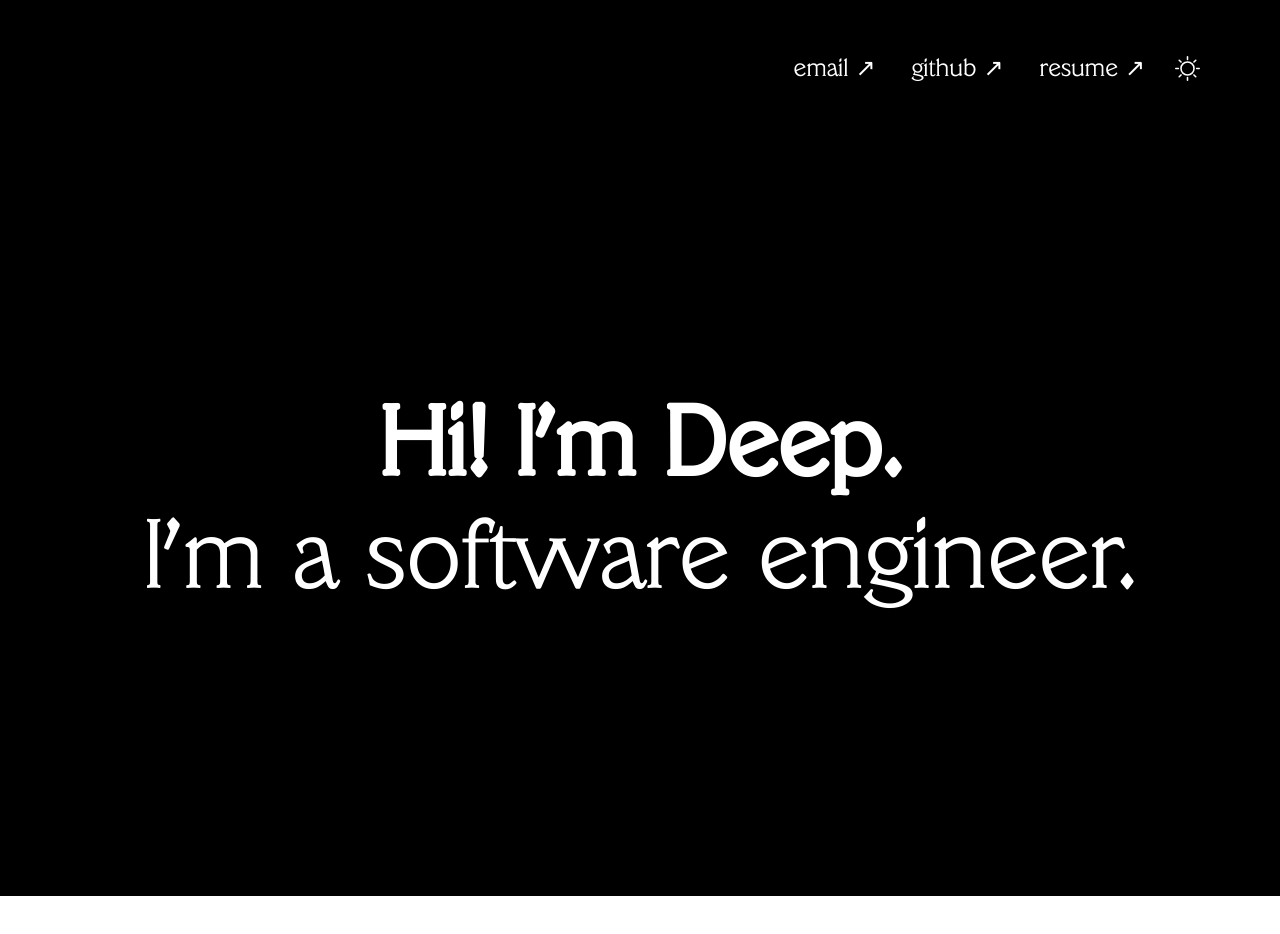
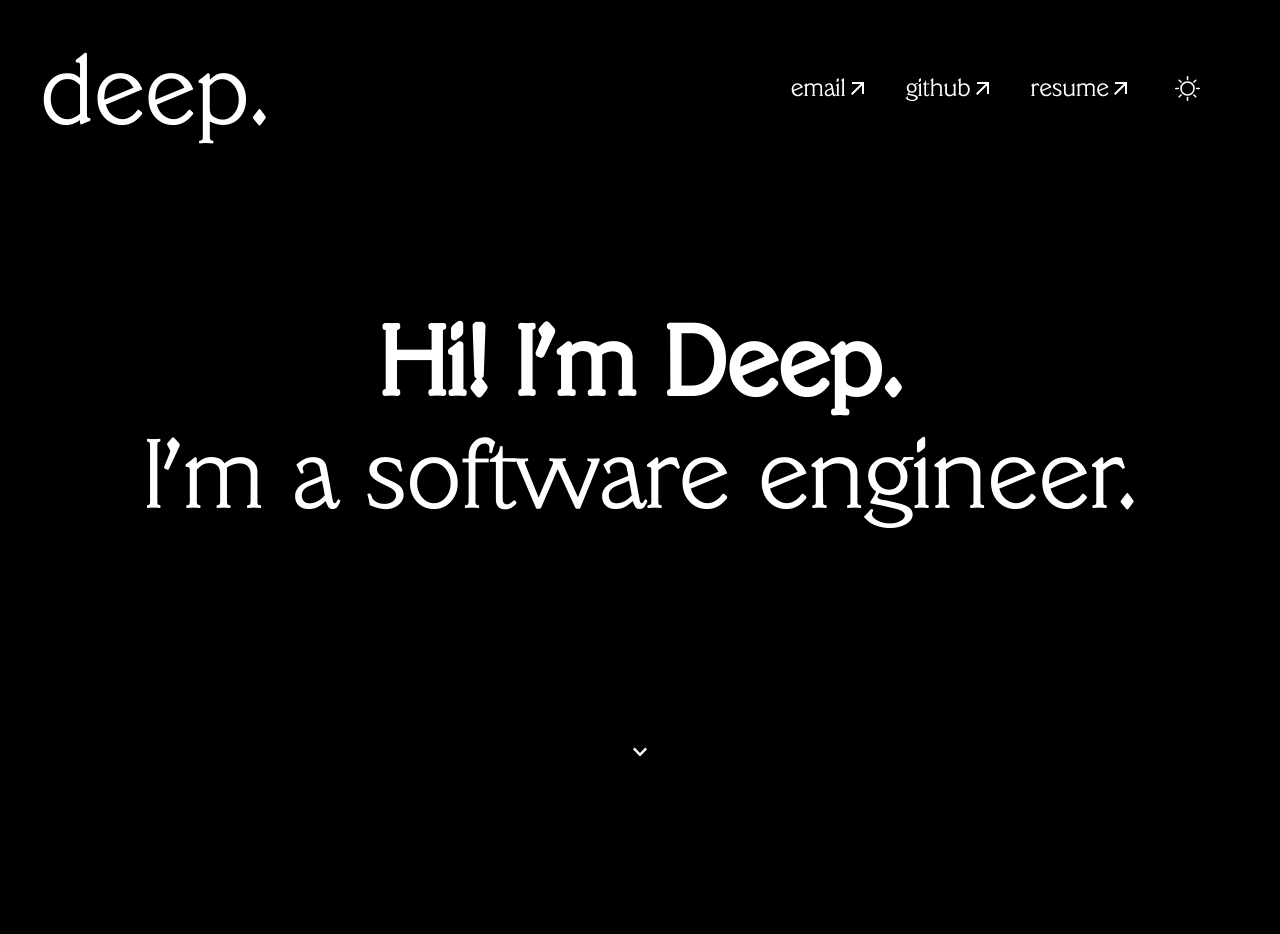
Before and after one commit to deep-goyal/portfolio, a Next.js app: page / in a window 1280 px wide. Before the commit the page ends 896 px from the top, so only its background shows below. Built offline with nearby package versions, Linux system fonts and the light colour scheme.

Commit message:
add navheading

```diff
--- a/app/page.js
+++ b/app/page.js
@@ -1,18 +1,17 @@
 import NavBar from "../components/NavBar";
-import Head from "next/head";
+import { FaChevronDown } from "react-icons/fa";
 
 export default function Home() {
   return (
     <div className="min-h-screen bg-black text-white dark:bg-white dark:text-black">
-      <Head>
-        <title>Deep Goyal Portfolio</title>
-        <meta name="description" content="Portfolio of Deep Goyal" />
-      </Head>
       <NavBar />
-      <main className="flex flex-col items-center justify-center min-h-screen">
+      <main className="flex flex-col items-center justify-center min-h-screen pb-40">
         <div className="flex flex-col items-center justify-center h-full">
           <h1 className="text-8xl font-bold mb-4">Hi! I'm Deep.</h1>
-          <h2 className="text-8xl">I'm a software engineer.</h2>
+          <h2 className="text-8xl mb-20">I'm a software engineer.</h2>
+        </div>
+        <div className="absolute bottom-0 w-full flex justify-center pb-10 ">
+          <FaChevronDown />
         </div>
       </main>
     </div>
--- a/components/NavBar.js
+++ b/components/NavBar.js
@@ -3,6 +3,7 @@
 import React, { useState } from "react";
 import { FiMoon } from "react-icons/fi";
 import { GoSun } from "react-icons/go";
+import { MdArrowOutward } from "react-icons/md";
 
 const NavBar = () => {
   const [darkMode, setDarkMode] = useState(false);
@@ -16,24 +17,32 @@ const NavBar = () => {
     }
   };
   return (
-    <nav className="flex justify-end items-center pt-10 pb-0 px-0 bg-gray-000 text-white dark:bg-white dark:text-black">
+    <nav className="flex justify-between items-center pt-10 pb-0 px-0 bg-gray-000 text-white dark:bg-white dark:text-black">
+      <h1 className="px-10 text-8xl">deep.</h1>
       <div className="flex justify-end">
-        <a href="mailto:deep.goyal@icloud.com" className="mr-4">
-          email ↗
+        <a
+          href="mailto:deep.goyal@icloud.com"
+          className="mr-4 flex items-center"
+        >
+          email <MdArrowOutward />
         </a>
         <a
           href="https://github.com/deep-goyal"
           target="_blank"
-          className="mr-4"
+          className="mr-4 flex items-center"
         >
-          github ↗
+          github <MdArrowOutward />
         </a>
-        <a href="/resume.pdf" target="_blank">
-          resume ↗
+        <a
+          href="/resume.pdf"
+          target="_blank"
+          className="mr-4 flex items-center"
+        >
+          resume {<MdArrowOutward />}
         </a>
         <button
           onClick={toggleDarkMode}
-          className="focus:outline-none px-5 pr-20"
+          className="focus:outline-none px-4 pr-20"
         >
           {darkMode ? <FiMoon size={25} /> : <GoSun size={25} />}
         </button>
```
